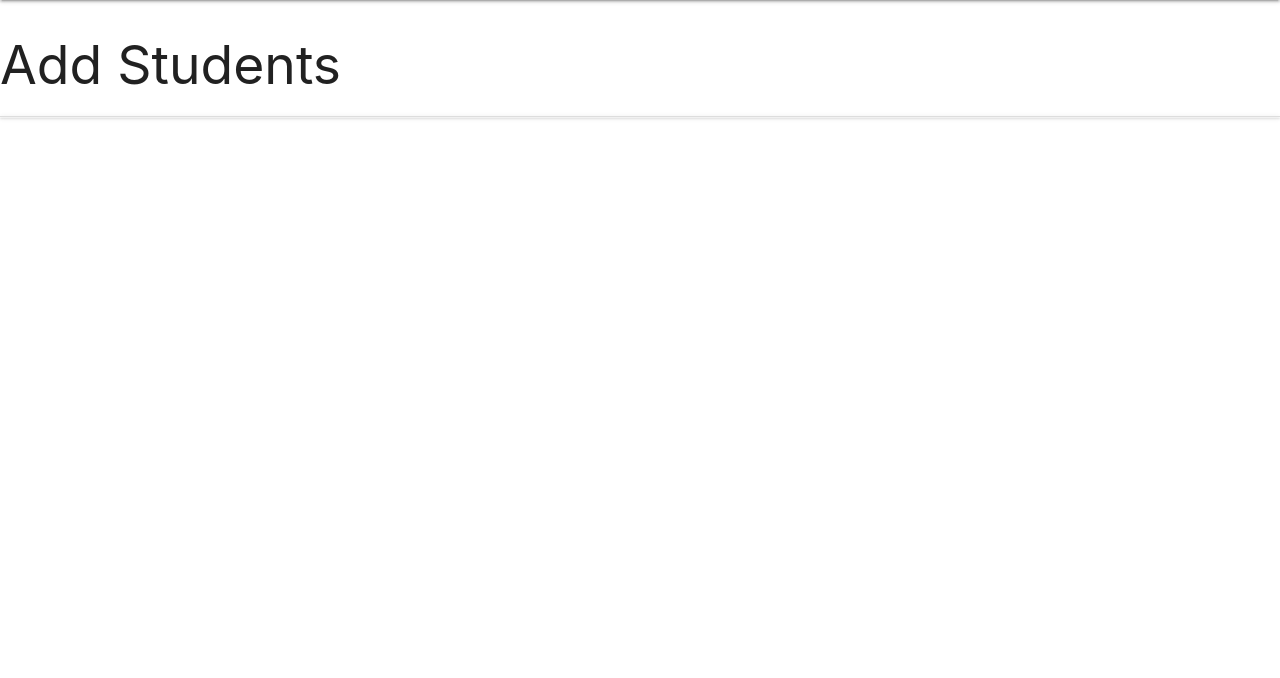
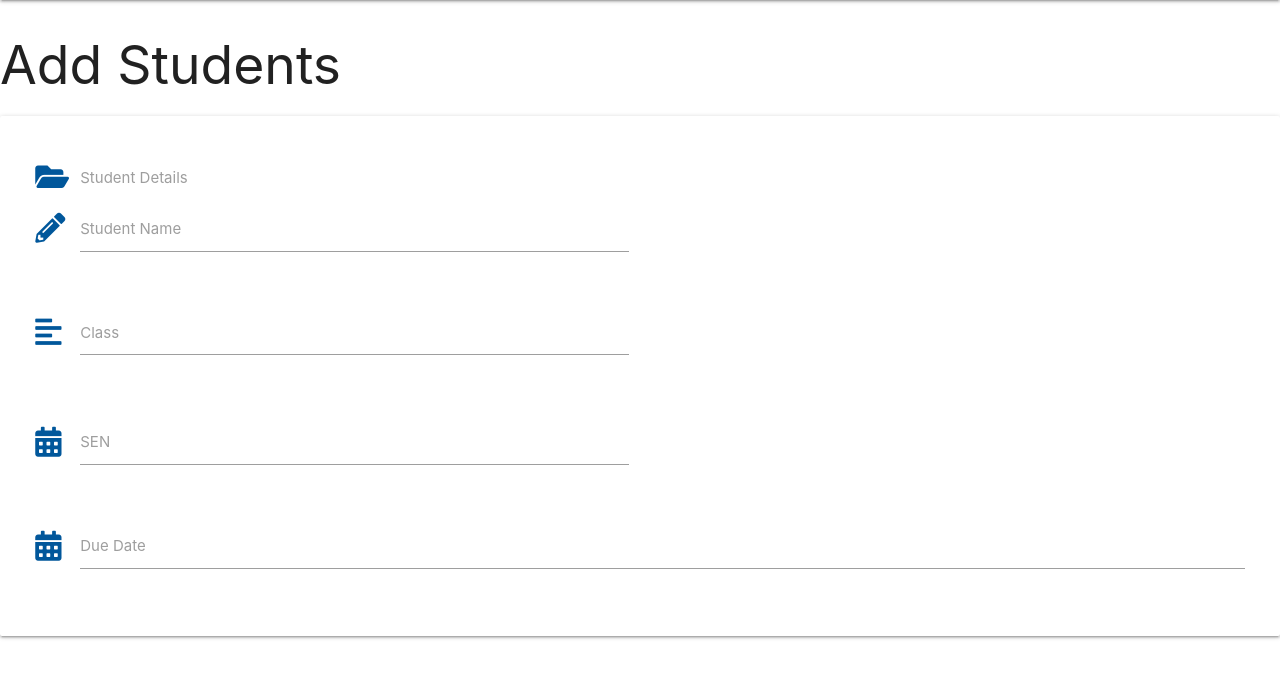
Before and after one commit to Code-Institute-Submissions/milestone_3_project, a Flask app: page /add_students in a window 1280 px wide. Shown: the part 64-742 px from the top of the page. Run offline with Flask 2, Linux system fonts and the light colour scheme; data that the repository does not hold is empty; some libraries are stand-ins or nearby versions.

Commit message:
Input labels for students beginning to be added

```diff
--- a/templates/add.html
+++ b/templates/add.html
@@ -3,13 +3,58 @@
 
     <h2> Add Students </h2>
 
- <ul class="collapsible">
-         {% for student in students %}
+
+<div class="row card-panel grey-lighten-5">
+        <form class="col s12" method="POST" action="{{ url_for('add_students') }}">
+            <div class="row">
+                <div class="input-field col s12">
+                <i class="fas fa-folder-open prefix light-blue-text text-darken-4"></i>
+                    <select id="name" name="name" class="validate" required>
+                        <option value="" disabled selected>Choose Category</option>
+                        {% for student in students %}
+                            <option value ="{{ students.name }}">{{ students.name }}</option>
+                        {% endfor %}
+                    </select>
+                    <label>Student Details</label>
+                </div>
+            </div>
+
+<div class="row">
+                <div class="input-field col s6">
+                    <i class="fas fa-pencil-alt prefix light-blue-text text-darken-4"></i>
+                    <input id="student_name" name="student_name" minlength="5" maxlength="50"
+                        type="text" class="validate" required>
+                    <label for="student_name">Student Name</label>
+                </div>
+</div>
+
+<div class="row">
+                <div class="input-field col s6">
+                    <i class="fas fa-align-left prefix light-blue-text text-darken-4"></i>
+                    <textarea id="student_class" name="student_class" minlength="5"
+                    maxlength="50" class="materialize-textarea validate" required></textarea>
+                    <label for="student_class">Class</label>
+                </div>
+            </div>
+
+<div class="row">
+                <div class="input-field col s6">
+                    <i class="fas fa-calendar-alt prefix light-blue-text text-darken-4"></i>
+                    <input id="sen_need" name="sen_need"
+                        type="text" class="datepicker validate" required>
+                    <label for="sen_need">SEN</label>
+                </div>
+            </div>
+
+<!-- attention input -->
+<div class="row">
+                <div class="input-field col s12">
+                    <i class="fas fa-calendar-alt prefix light-blue-text text-darken-4"></i>
+                    <input id="due_date" name="due_date"
+                        type="text" class="datepicker validate" required>
+                    <label for="due_date">Due Date</label>
+                </div>
+            </div>
 
 
-
-    {% endfor %}
-
-</ul>
-
 {% endblock %}
```
